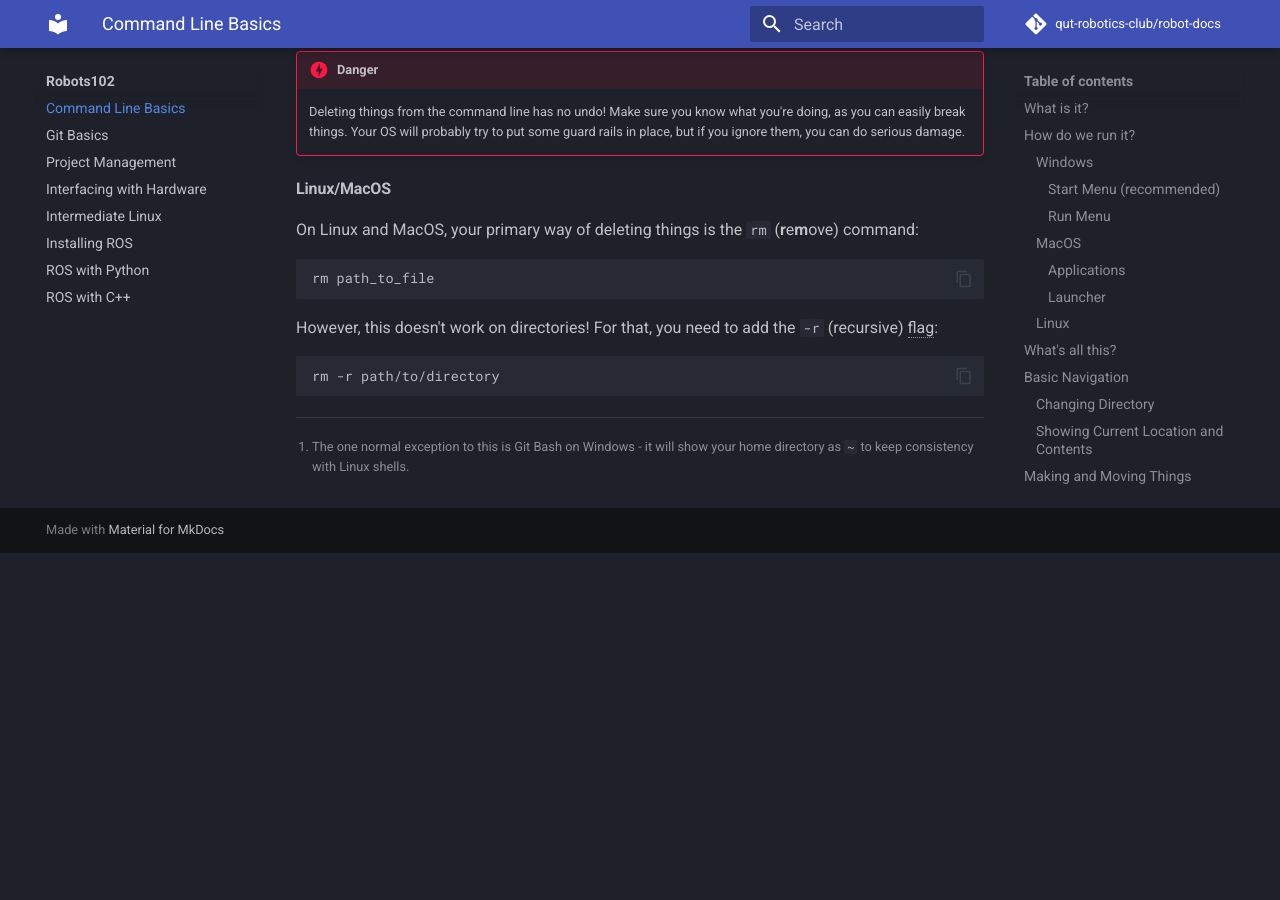
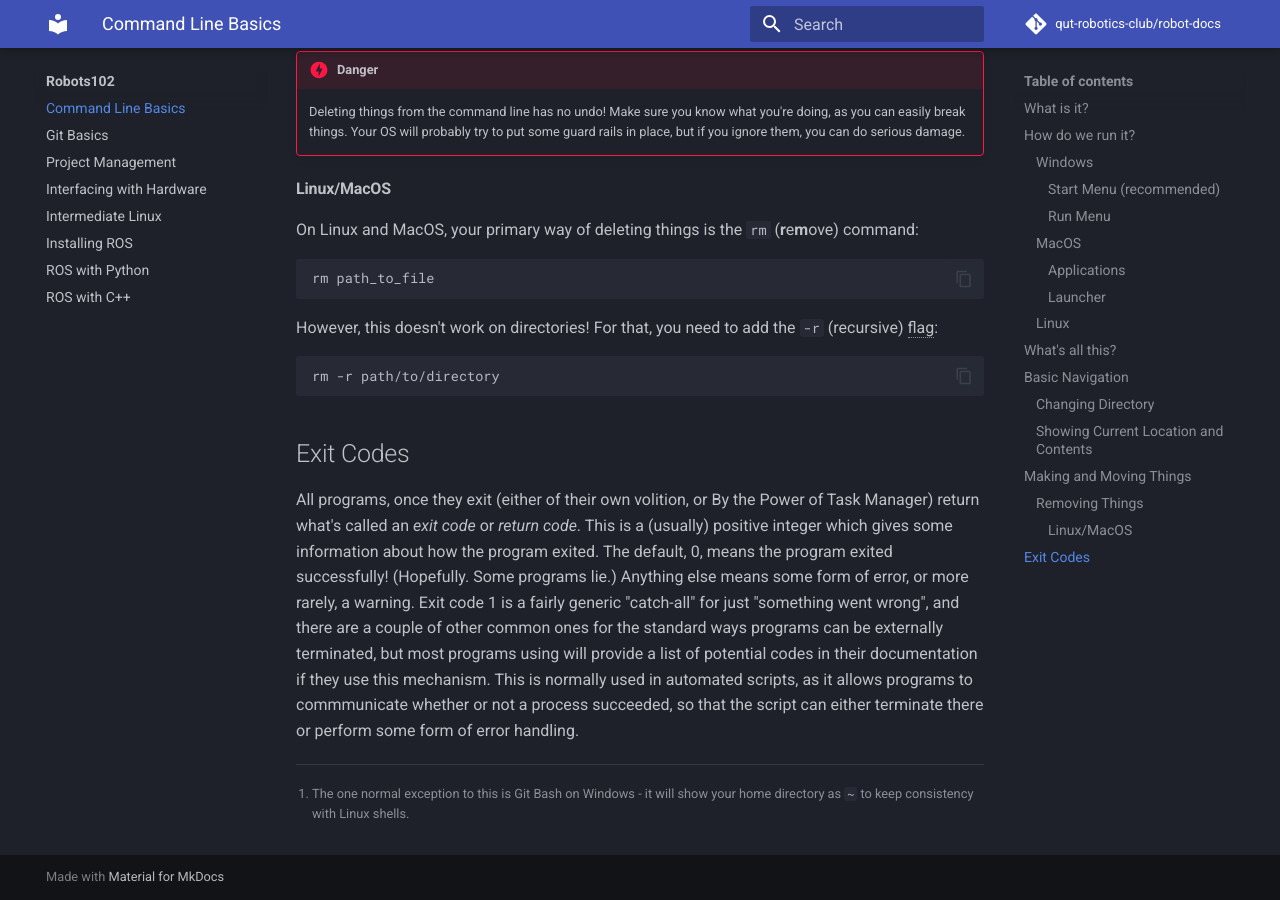
Before and after one commit to qut-robotics-club/robot-docs, an MkDocs documentation site: the page built from docs/robots102/01-command-line-basics.md, in a window 1280 px wide and 900 px high, scrolled down 7251 px. Built offline with MkDocs 1.6.1 and Material for MkDocs 9.7.7, drawn with Linux system fonts in a browser that asks for light colours; comment, search, counter and statistics services are not loaded; before the commit the page ends 7804 px from its top, so only the background shows below that.

Commit message:
add exit code documentation

````diff
--- a/docs/robots102/01-command-line-basics.md
+++ b/docs/robots102/01-command-line-basics.md
@@ -259,3 +259,12 @@
 ```bash
 rm -r path/to/directory
 ```
+
+## Exit Codes
+
+All programs, once they exit (either of their own volition, or By the Power of Task Manager) return what's called an _exit code_ or _return code_.
+This is a (usually) positive integer which gives some information about how the program exited.
+The default, 0, means the program exited successfully! (Hopefully. Some programs lie.)
+Anything else means some form of error, or more rarely, a warning.
+Exit code 1 is a fairly generic "catch-all" for just "something went wrong", and there are a couple of other common ones for the standard ways programs can be externally terminated, but most programs using will provide a list of potential codes in their documentation if they use this mechanism.
+This is normally used in automated scripts, as it allows programs to commmunicate whether or not a process succeeded, so that the script can either terminate there or perform some form of error handling.
````
